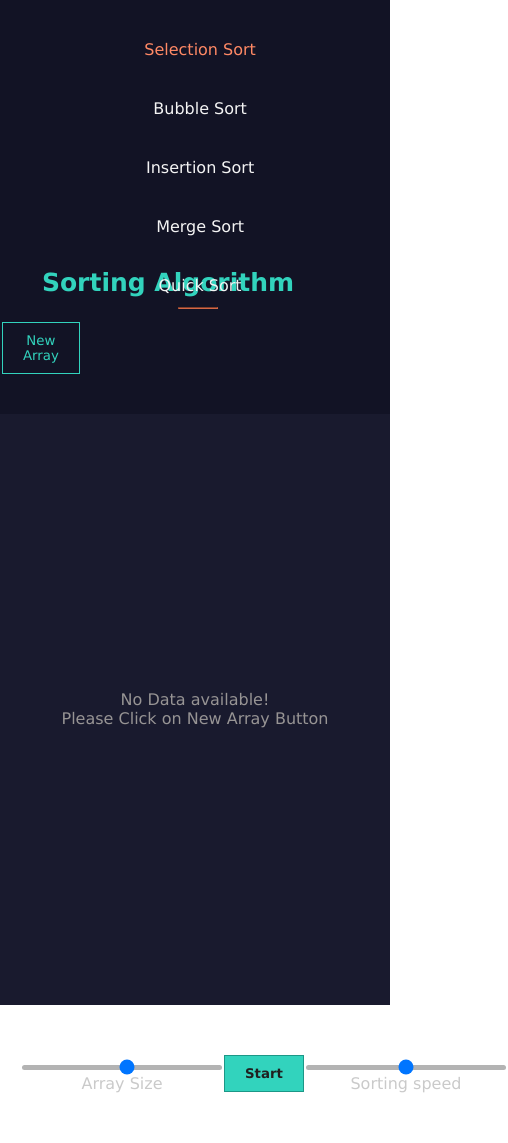
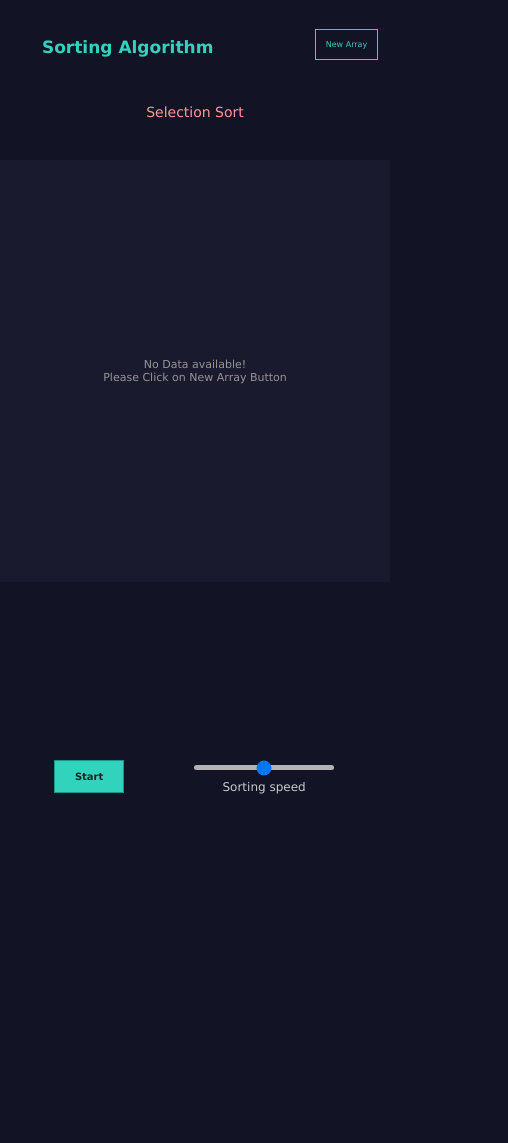
Before and after one commit to vivek-prasad98/Sorting-Visualizer, a plain HTML site: page index.html in a window 390 px wide. Shown: the whole page, 508 px wide, since content can reach past the window. After the commit the page ends 844 px from the top, so only its background shows below. Drawn offline with Linux system fonts and the light colour scheme.

Commit message:
Responsive design

```diff
--- /dev/null
+++ b/css/responsive.css
@@ -0,0 +1,108 @@
+@media screen and (max-width: 1100px) {
+    .nav{
+        display: flex;
+        justify-content: space-between;
+    }
+    .nav:first-child h3{
+        font-size: 18px;
+    }
+    #newArray{
+        font-size: 12px;
+        margin-top: 17px;
+        padding:10px;
+        white-space: nowrap;
+    }
+    #menu{
+        width:100%;
+        color: #f4f4f4;
+        position: relative;
+        transition:all 5s cubic-bezier(0.175, 0.885, 0.32, 1.275);
+    }
+    #menu span{
+        color: #f4f4f4;
+        font-size: 14px;
+        font-family: 'Lucida Sans', 'Lucida Sans Regular', 'Lucida Grande', 'Lucida Sans Unicode', Geneva, Verdana, sans-serif;
+        color: rgb(255, 153, 153);
+        display: inline-block;
+        margin-bottom: 10px;
+        padding:10px 50px;
+    }
+    #menuItem{
+        text-align: center;
+        width: 80%;
+        color: #f4f4f4;
+        overflow: hidden;
+        transition:all 0.5s ease-in-out;
+        background-color:rgb(32, 31, 51);
+        position: absolute;
+        padding:10px;
+        top: 100%;
+        left: 50%;
+        transform: translateX(-50%);
+        height:0;
+        z-index: 1;
+    }
+    #menuItem li{
+        width: 80%;
+        font-size: 14px;
+        transition:all 0.5s ease-in-out;
+    }
+    hr{
+        display: none;
+    }
+    .bar{
+        width: 4px;
+    }
+    #bars{
+        padding:0px 10px;
+        height:50vh;
+    }
+    .footer{
+        position: absolute;
+        bottom:0;
+        /* background:#444; */
+    }
+  }
+  @media screen and (max-width: 520px) {
+    .nav:first-child h3{
+        font-size: 17px;
+    }
+    .bar{
+        width:2px;
+    }
+    #newArray{
+        font-size: 8px;
+        margin-top: 9px;
+        padding:10px;
+        white-space: nowrap;
+    }
+    #menuItem li{
+        width: 80%;
+        font-size: 12px;
+        margin: 5px;
+        padding:5px
+    }
+    /* input[type="range"]{
+        display: none;
+    }
+    .footer span{
+        display: none;
+    } */
+    .footer div:first-child{
+        display: none;
+    }
+    .footer div:last-child{
+        font-size: 12px;
+    }
+    .footer div:last-child input{
+        width:140px;
+        margin-bottom:10px;
+    }
+    .footer button{
+        font-size: 10px;
+    }
+    #bars{
+        font-size: 11px;
+    }
+
+  }
--- a/css/style.css
+++ b/css/style.css
@@ -5,13 +5,14 @@
 
 body{
     margin: 0;
+    width: 100%;
     padding: 0;
+    background: rgb(18, 19, 37);
 }
 .wrapper{
     width: 100%;
-    height: 100vh;
+    height: 100%;
     font-family: 'Lucida Sans', 'Lucida Sans Regular', 'Lucida Grande', 'Lucida Sans Unicode', Geneva, Verdana, sans-serif;
-    background: rgb(18, 19, 37);
 }
 .nav{
     width: 100%;
@@ -26,10 +27,14 @@ body{
 .nav div:first-child{
     width: 20%;
 }
+
 #menu {
     width: 60%;
     text-align: center;
     position: relative;
+}
+#menu span{
+    display: none;
 }
 #menu ul{
     margin: 0;
@@ -53,7 +58,7 @@ body{
     text-align: right;
     padding-right:30px
 }
-.nav div:last-child button{
+#newArray{
     background: none;
     border: 1px solid rgb(50, 211, 189);
     color: #f4f4f4;
@@ -63,7 +68,8 @@ body{
     cursor: pointer;
     color:  rgb(50, 211, 189);
 }
-.nav div:last-child button:hover{
+
+#newArray:hover{
     background-color:rgb(50, 211, 189);
     color: #1a1919;
     font-weight: bold;
--- a/index.html
+++ b/index.html
@@ -6,6 +6,7 @@
     <meta name="viewport" content="width=device-width, initial-scale=1.0">
     <title>Sorting Visualizer</title>
     <link rel="stylesheet" href="css/style.css">
+    <link rel="stylesheet" href="css/responsive.css">
 </head>
 <body>
     <div class="wrapper">
@@ -14,6 +15,7 @@
                 <h3>Sorting Algorithm</h3>
             </div>
             <div id="menu">
+                <span>Hello</span>
                 <ul id="menuItem">
                     <li class="active">Selection Sort</li>
                     <li>Bubble Sort</li>
@@ -50,5 +52,6 @@
     <script src="js/SelectionSort.js"></script>
     <script src="js/InsertionSort.js"></script>
     <script src="js/MergeSort.js"></script>
+    <script src="js/Responsive.js"></script>
 </body>
 </html>
--- /dev/null
+++ b/js/Responsive.js
@@ -0,0 +1,39 @@
+console.log("Hello this is a Responsive Design!");
+const parentNode = document.querySelector('.wrapper');
+const nav = document.querySelector('.nav');
+const menuItems = document.querySelectorAll('.nav div');
+const menuSpan = document.querySelector('#menu span');
+const menuLS = document.querySelector('#menuItem');
+let action = false;
+
+// const MediaQuery = window.matchMedia('(min-width : 768px)');
+
+function handleScreenChange(e) {
+    const menu = document.querySelector('#menu');
+    console.log(this.innerWidth);
+    if(e < 1100) {
+        min = 10;
+        max = 200;
+        console.log(e);
+        menu.style.display="block";
+        nav.after(menu);
+        console.log(menuItems[0].children);
+    }
+    else{
+        menuItems[0].after(menu);
+        menu.style.display="inline-block";
+    }
+}
+
+menuSpan.addEventListener('click',()=>{
+    console.log(menuLS);
+    if(!action)
+    menuLS.style.height="auto";
+    else
+    menuLS.style.height="0";
+    action = !action;
+});
+
+window.addEventListener('resize',(e)=>{
+    handleScreenChange(e.target.innerWidth);
+});
--- a/js/app.js
+++ b/js/app.js
@@ -1,18 +1,22 @@
 const hr = document.querySelector('hr');
-const lists  = [...document.querySelectorAll('#menuItem li')]
-hr.setAttribute('style',`left:${lists[0].offsetLeft+(lists[0].offsetWidth)/3}px`);
+const lists = [...document.querySelectorAll('#menuItem li')]
+hr.setAttribute('style', `left:${lists[0].offsetLeft + (lists[0].offsetWidth) / 3}px`);
 let currentIndex = 0;
 
-const changeStyle = function(e){
-    if(e.target === lists[currentIndex])
+const changeStyle = function (e) {
+    if (e.target === lists[currentIndex])
         return;
-    hr.setAttribute('style',`left:${e.target.offsetLeft+(e.target.offsetWidth)/3}px`);
+    hr.setAttribute('style', `left:${e.target.offsetLeft + (e.target.offsetWidth) / 3}px`);
     lists[currentIndex].classList.remove('active');
     currentIndex = lists.findIndex((list) => list === e.target);
     lists[currentIndex].classList.add('active');
-    console.log(e.target.classList);
+    menuSpan.innerText = e.target.innerText;
+    if (window.innerWidth < 1100) {
+        menuLS.style.height = "0";
+        action = !action;
+    }
 }
 
-for(let element of lists){
-    element.addEventListener('click',changeStyle);
+for (let element of lists) {
+    element.addEventListener('click', changeStyle);
 }
--- a/js/bars.js
+++ b/js/bars.js
@@ -1,6 +1,8 @@
 let bar = [];
 let animationSpeed = 400;
 let delay = 20;
+let max = 500;
+let min = 50;
 const barsContainer = document.querySelector('#bars');
 const arrayBtn = document.querySelector('#newArray');
 const start = document.querySelector('#start');
@@ -109,17 +111,24 @@ start.addEventListener('click',()=>{
 
 arrayBtn.addEventListener('click',()=>{
     let size = sizeChange.value;
-    const arr = new newBars(size,50,500);
+    if(window.innerWidth < 500)
+        size=45;
+    const arr = new newBars(size,min,max);
     arr.createBar(barsContainer);
 });
 
 
-window.addEventListener('load',()=>{
+window.addEventListener('load',(e)=>{
     if(bar.length<1)
     {
         barsContainer.setAttribute('style','align-items:center');
         barsContainer.innerHTML = 'No Data available!<br>Please Click on  New Array Button'
     }
+    handleScreenChange(window.innerWidth);
+    lists.forEach((list)=>{
+        if(list.classList.contains('active'))
+            menuSpan.innerText = list.innerText;
+    })
 });
 
 
@@ -170,7 +179,7 @@ function EnableBtns(){
 }
 
 sizeChange.addEventListener('change',(e)=>{
-    const arr = new newBars(e.target.value,20,500);
+    const arr = new newBars(e.target.value,min,max);
     arr.createBar(barsContainer);
 });
 speedChange.addEventListener('change',(e)=>{
```
